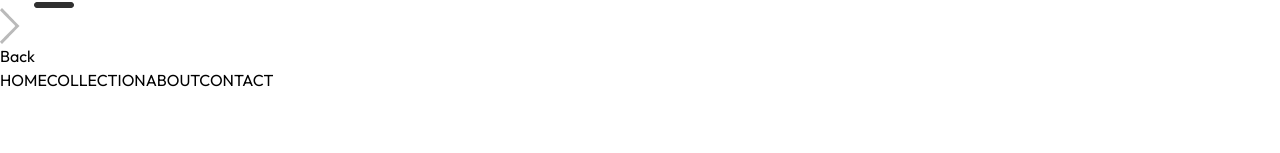
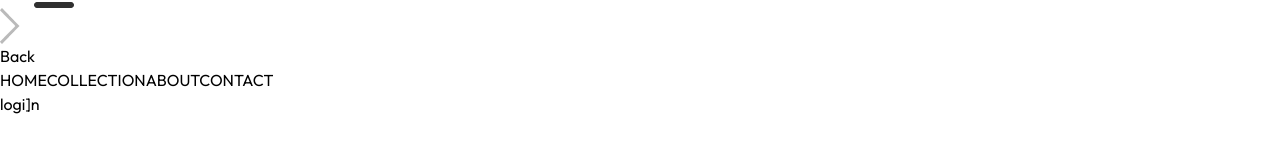
Before and after one commit to jimohsegun1/Eshop, a React (Vite) app in the folder frontend/: page /login in a window 1280 px wide. Shown: the part 433-586 px from the top of the page. Built offline with nearby package versions, Linux system fonts and the light colour scheme.

Commit message:
frontend: Hero

```diff
--- a/frontend/src/components/Navbar.jsx
+++ b/frontend/src/components/Navbar.jsx
@@ -7,13 +7,7 @@ const Navbar = () => {
 
   return (
     <div className="flex items-center justify-between py-5 font-medium">
-      {/*
-      <Link href="/" className="flex items-center space-x-1">
-          <Image src="/images/logo.png" alt="logo" width={50} height={50} />
-          <span className="font-extrabold  text-2xl text-black">ecommNext</span>
-        </Link>
 
-      */}
       {/* <img src={assets.logo} className="w-20" alt="" /> */}
       <Link href="/" className="flex items-center space-x-1">
         <img src={assets.logo} width={50} height={50} alt="" />
--- a/frontend/src/pages/Cart.jsx
+++ b/frontend/src/pages/Cart.jsx
@@ -3,7 +3,7 @@ import React from 'react'
 const Cart = () => {
   return (
     <div>
-
+      Cart
     </div>
   )
 }
--- a/frontend/src/pages/Login.jsx
+++ b/frontend/src/pages/Login.jsx
@@ -3,7 +3,7 @@ import React from 'react'
 const Login = () => {
   return (
     <div>
-
+      logi]n
     </div>
   )
 }
--- a/frontend/src/pages/Orders.jsx
+++ b/frontend/src/pages/Orders.jsx
@@ -3,7 +3,7 @@ import React from 'react'
 const Orders = () => {
   return (
     <div>
-
+      orders
     </div>
   )
 }
```
